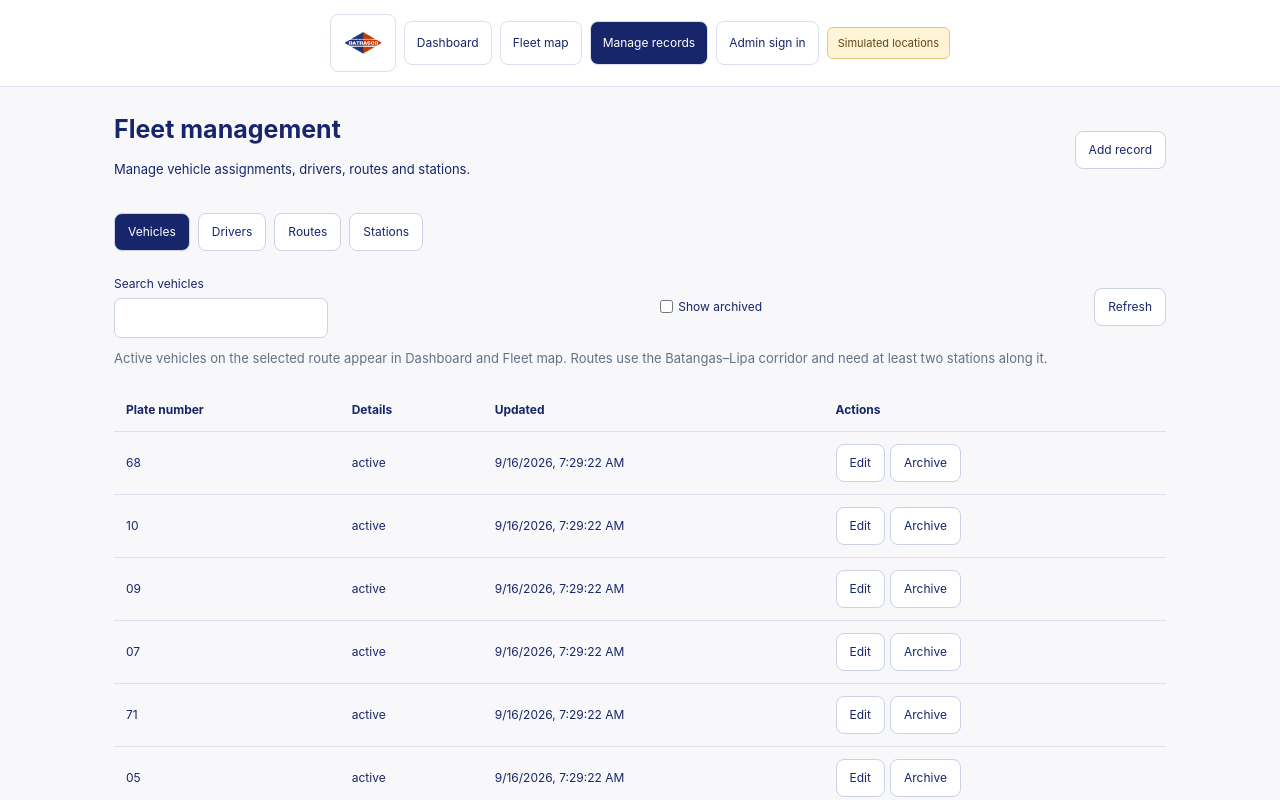
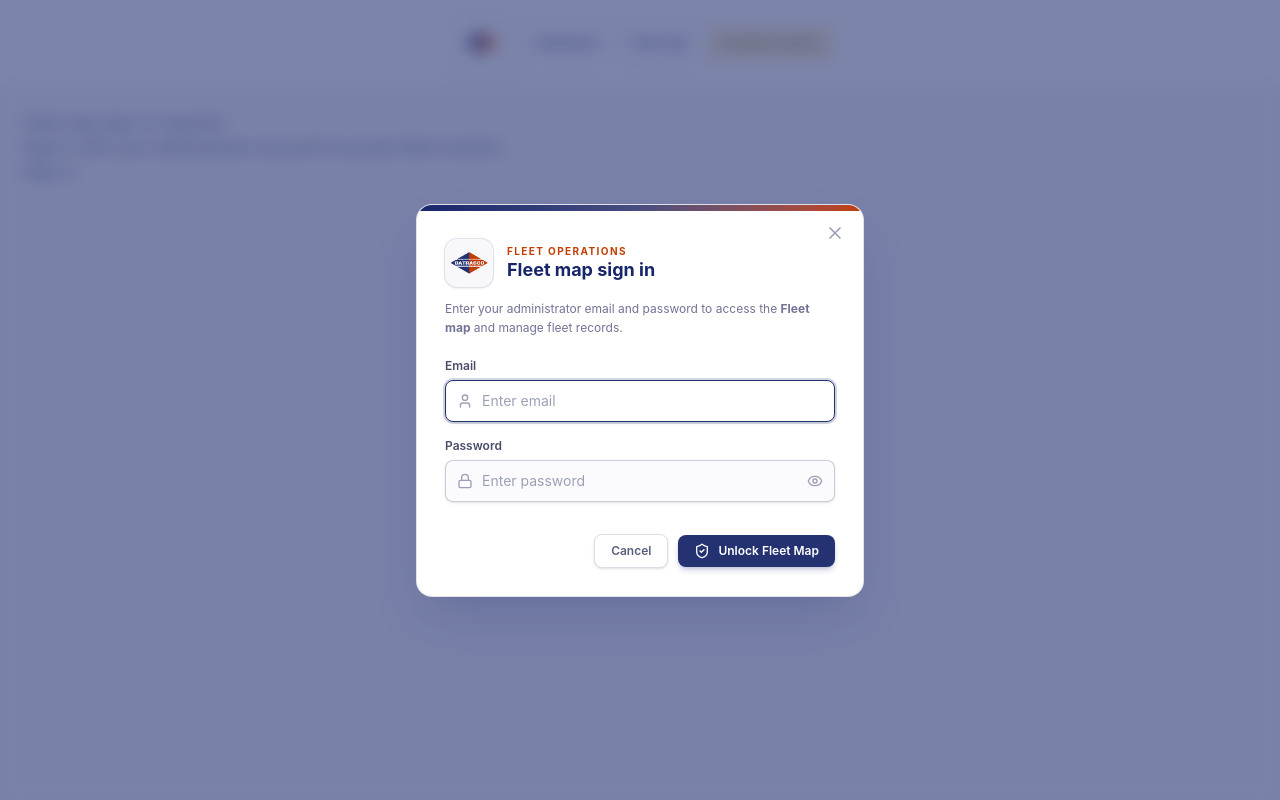
Before and after one commit to zynxoso/batrasco-tracker, a React (Vite) app: page /manage in a window 1280 px wide. Shown: the top 800 px of the page. Built offline with nearby package versions, Linux system fonts and the light colour scheme.

Commit message:
Restore Fleet map administrator sign-in and update founding year

```diff
--- a/src/App.tsx
+++ b/src/App.tsx
@@ -1,5 +1,5 @@
 import { useState, useEffect, lazy, Suspense } from 'react';
-import { Link, NavLink, Navigate, Route, Routes, useLocation, useParams } from 'react-router-dom';
+import { Link, NavLink, Navigate, Route, Routes, useLocation, useNavigate, useParams } from 'react-router-dom';
 import { fetchVehicles } from './api/client';
 import { stations as defaultStations, type Station } from './data/route-stations';
 import { isDeviceOnTrack } from './lib/route/route-corridor';
@@ -55,7 +55,7 @@ function StationView({ stations, vehicles, selected, onSelect }: {stations:Stati
   return <LiveRouteDashboardPage stations={stations} vehicles={vehicles} selectedVehicle={selected} onVehicleSelect={onSelect} focusedStationId={stationId}/>;
 }
 export default function App() {
-  const location=useLocation();
+  const location=useLocation();const navigate=useNavigate();
   const [demo]=useState(isDemoMode);
   const [,setDemoRevision]=useState(0);
   const [vehicles,setVehicles]=useState<Vehicle[]>([]);
@@ -65,6 +65,8 @@ export default function App() {
   const [login,setLogin]=useState(false);const [admin,setAdmin]=useState(false);const [authReady,setAuthReady]=useState(false);
   const [refresh,setRefresh]=useState(0);const [now,setNow]=useState(Date.now());
   const wantsData=location.pathname!=='/' && location.pathname!=='/manage';
+  const protectedRoute=location.pathname==='/tracker-settings'||location.pathname==='/manage';
+  useEffect(()=>{setLogin(protectedRoute&&authReady&&!admin);},[protectedRoute,authReady,admin,location.key]);
   useEffect(()=>{
     if(!demo)return;
     const update=()=>{setVehicles(demoRuntime.vehicles());setStations(demoRuntime.stations());setLoading(false);setError('');setDemoRevision(v=>v+1);};
@@ -76,14 +78,13 @@ export default function App() {
     return()=>{clearInterval(timer);unsubscribe();save();window.removeEventListener('pagehide',save);};
   },[demo]);
   useEffect(()=>{
-    if(demo){setAuthReady(true);return;}
     let active=true;let version=0;
-    async function check(){const n=++version; const session=await supabaseBrowser?.auth.getSession(); const allowed=session?.data.session ? await isFleetAdminAuthorized() : false;if(active&&n===version){setAdmin(allowed);setAuthReady(true);}}
+    async function check(){const n=++version;let allowed=false;try{const session=await supabaseBrowser?.auth.getSession();allowed=session?.data.session ? await isFleetAdminAuthorized() : false;}catch{}if(active&&n===version){setAdmin(allowed);setAuthReady(true);}}
     void check();
     const sub=supabaseBrowser?.auth.onAuthStateChange(()=>{setTimeout(()=>{if(active)void check();},0);});
     const timer=setInterval(()=>void check(),60000);
     return()=>{active=false;clearInterval(timer);sub?.data.subscription.unsubscribe();};
-  },[demo]);
+  },[]);
   useEffect(()=>{
     if(!wantsData||demo)return;
     let active=true;const controller=new AbortController();
@@ -112,13 +113,13 @@ export default function App() {
   },[wantsData,refresh,admin,demo]);
   const freshVehicles=demo?vehicles:vehicles.map(v=>{const fresh=v.trackerOnline!==false&&isGpsFresh(v.lastUpdated,now);return {...v,trackerOnline:fresh,status:fresh&&v.status!=='offline'?'online' as const:'offline' as const,speed:fresh?v.speed:0,etaInDirectionOfTravel:fresh?v.etaInDirectionOfTravel:'Unavailable'};});
   const publicVehicles=freshVehicles.filter(v=>v.ingestEnabled!==false&&isDeviceOnTrack(v.latitude,v.longitude)===true);
-  const protectedPage=(content:React.ReactNode)=>demo?content:!authReady?<p className="app-loading">Checking session…</p>:admin?content:<div className="app-loading"><h1>Administrator sign-in required</h1><p>Use your fleet administrator email account.</p><button onClick={()=>setLogin(true)}>Sign in</button></div>;
+  const protectedPage=(content:React.ReactNode)=>!authReady?<p className="app-loading">Checking session…</p>:admin?content:<div className="app-loading"><h1>Fleet map sign-in required</h1><p>Sign in with your administrator account to access fleet controls.</p><button onClick={()=>setLogin(true)}>Sign in</button></div>;
   return <div className={`app-shell min-h-screen flex flex-col bg-slate-50${location.pathname==='/tracker-settings'?' app-shell--map':''}`}>
-    <nav className="app-nav" aria-label="Main sections"><Link to="/"><img src={batrascoLogo} alt="BATRASCO"/></Link><NavLink to="/tracker">Dashboard</NavLink><NavLink to="/tracker-settings">Fleet map</NavLink><NavLink to="/manage">Manage records</NavLink>{admin?<button onClick={async()=>{await supabaseBrowser?.auth.signOut();setAdmin(false);setVehicles([]);}}>Sign out</button>:<button onClick={()=>setLogin(true)}>Admin sign in</button>}{demo&&<span className="app-mode-badge" title="Positions are generated locally, not received from GPS devices.">Simulated locations</span>}</nav>
+    <nav className="app-nav" aria-label="Main sections"><Link to="/"><img src={batrascoLogo} alt="BATRASCO"/></Link><NavLink to="/tracker">Dashboard</NavLink><NavLink to="/tracker-settings">Fleet map</NavLink>{admin&&<NavLink to="/manage">Manage records</NavLink>}{admin&&<button onClick={async()=>{await supabaseBrowser?.auth.signOut();setAdmin(false);setVehicles([]);navigate('/tracker');}}>Sign out</button>}{demo&&<span className="app-mode-badge" title="Positions are generated locally, not received from GPS devices.">Simulated locations</span>}</nav>
     {wantsData&&error&&<div className="app-alert" role="alert">{error}</div>}
     {wantsData&&loading&&<p className="app-loading" role="status">Loading vehicle data…</p>}
     {wantsData&&!loading&&!error&&!freshVehicles.some(v=>v.trackerOnline)&&<div className="app-alert">No vehicles are reporting on this route right now.</div>}
-    <FleetMapLoginModal isOpen={login} onClose={()=>setLogin(false)} onSuccess={()=>{setLogin(false);setAdmin(true);setAuthReady(true);setRefresh(v=>v+1);}}/>
+    <FleetMapLoginModal isOpen={login} onClose={()=>{setLogin(false);navigate('/tracker');}} onSuccess={()=>{setLogin(false);setAdmin(true);setAuthReady(true);setRefresh(v=>v+1);}}/>
     <Suspense fallback={<p className="app-loading">Loading…</p>}><Routes>
       <Route path="/" element={<LandingPage/>}/>
       <Route path="/tracker" element={<div className="live-route-dashboard-shell p-4"><LiveRouteDashboardPage stations={stations} vehicles={publicVehicles} selectedVehicle={selected} onVehicleSelect={setSelected}/></div>}/>
--- a/src/components/auth/FleetMapLoginModal.tsx
+++ b/src/components/auth/FleetMapLoginModal.tsx
@@ -64,7 +64,7 @@ export function FleetMapLoginModal({ isOpen, onClose, onSuccess }: FleetMapLogin
       aria-labelledby="fleet-modal-title"
     >
       <div
-        className="relative w-full max-w-md overflow-hidden rounded-2xl border border-slate-200/90 bg-white shadow-2xl shadow-slate-900/25 transition-all"
+        className="relative max-h-[calc(100dvh-2rem)] w-full max-w-md overflow-y-auto rounded-2xl border border-slate-200/90 bg-white shadow-2xl shadow-slate-900/25 transition-all"
         onClick={(e) => e.stopPropagation()}
       >
         {/* Top accent bar matching system brand colors */}
@@ -101,13 +101,13 @@ export function FleetMapLoginModal({ isOpen, onClose, onSuccess }: FleetMapLogin
                 id="fleet-modal-title"
                 className="text-lg font-bold leading-tight text-[#17256b]"
               >
-                Security Verification
+                Fleet map sign in
               </h2>
             </div>
           </div>
 
           <p className="mt-3 text-xs leading-relaxed text-slate-500">
-            Please enter your operator credentials to access the <strong>Fleet Map</strong> controls and live telemetry.
+            Enter your administrator email and password to access the <strong>Fleet map</strong> and manage fleet records.
           </p>
 
           {/* Form */}
--- a/src/pages/LandingPage.tsx
+++ b/src/pages/LandingPage.tsx
@@ -48,7 +48,7 @@ export function LandingPage() {
       id: 'batrasco' as const,
       name: 'BATRASCO',
       subtitle: 'Batangas Transport Cooperative',
-      description: 'Serving Batangas communities since 1995',
+      description: 'Serving Batangas communities since 2007',
       available: true,
       color: 'from-blue-600 to-indigo-700',
     },
```
Also changed, not shown: 2 other files (tests, documents, lock files or other folders).
